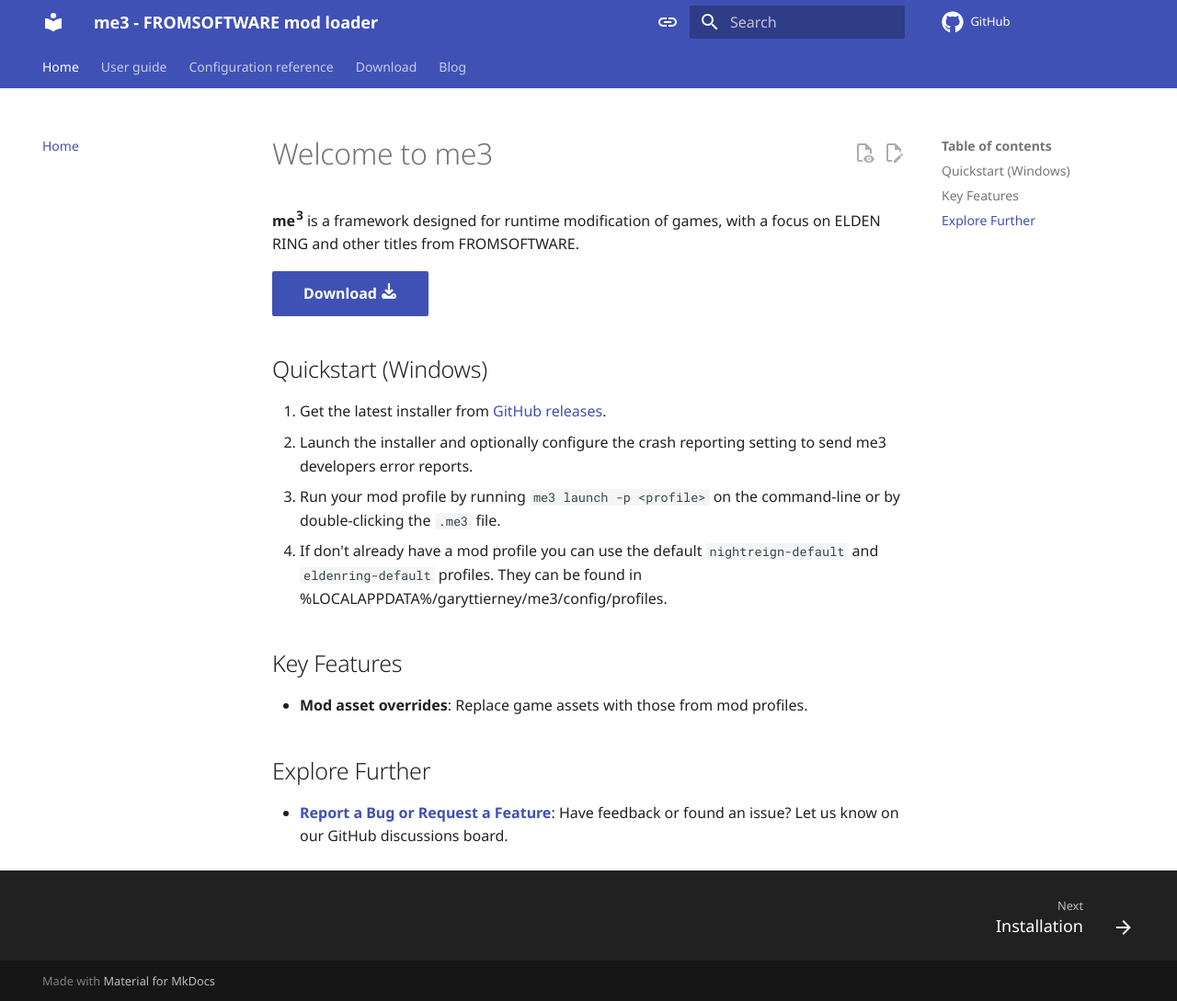
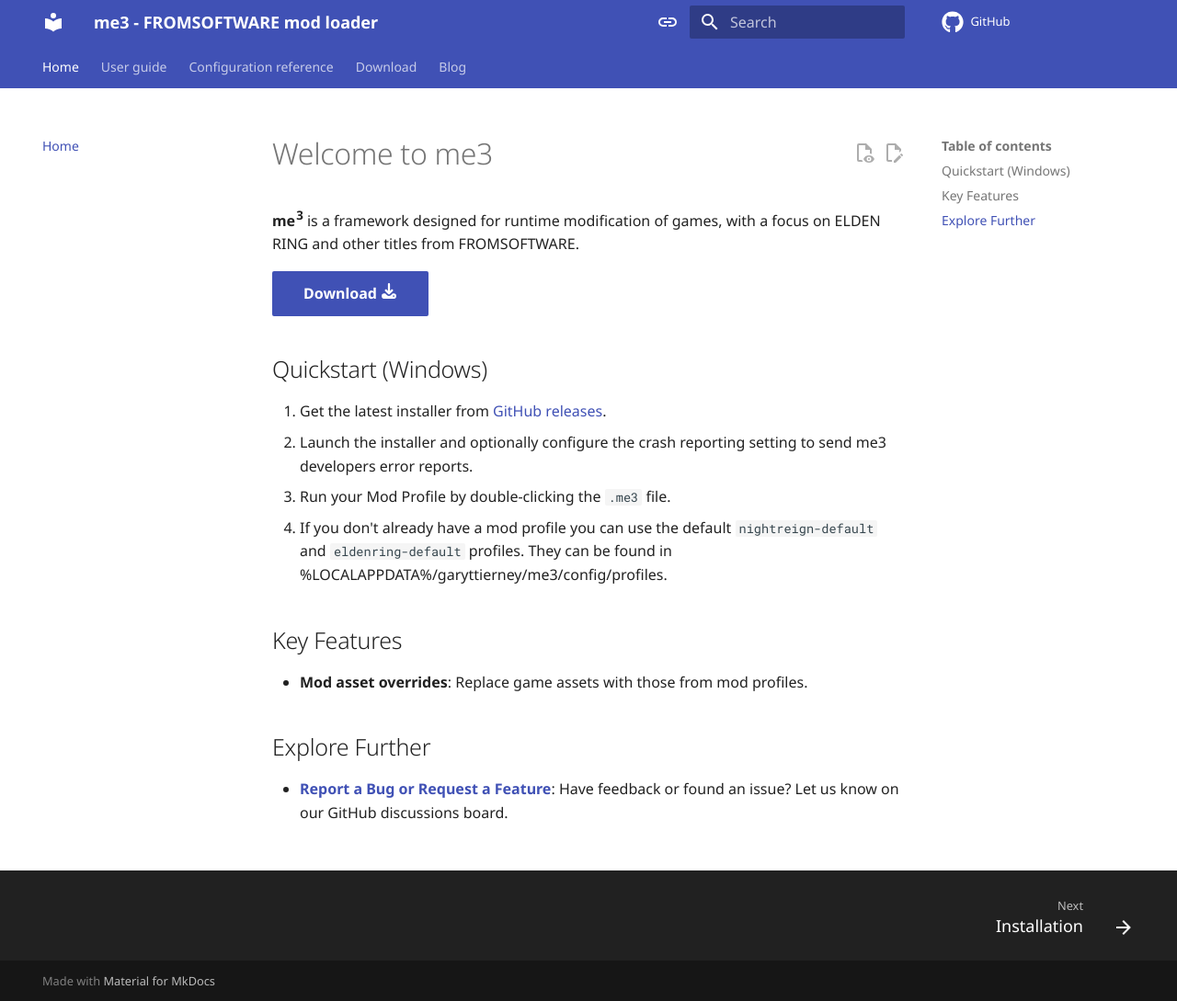
Before and after one commit to garyttierney/me3, an MkDocs documentation site: the page built from docs/index.md, in a window 1280 px wide and 1089 px high. Shown: the whole window at 92% size. Built offline with MkDocs 1.6.1 and Material for MkDocs 9.7.7, drawn with Linux system fonts in a browser that asks for light colours; comment, search, counter and statistics services are not loaded.

Commit message:
Shorten quickstart section

```diff
--- a/docs/index.md
+++ b/docs/index.md
@@ -12,8 +12,8 @@
 
 1. Get the latest installer from [GitHub releases](https://github.com/garyttierney/me3/releases/latest).
 2. Launch the installer and optionally configure the crash reporting setting to send me3 developers error reports.
-3. Run your mod profile by running `me3 launch -p <profile>` on the command-line or by double-clicking the `.me3` file.
-   - If don't already have a mod profile you can use the default `nightreign-default` and `eldenring-default` profiles. They can be found in %LOCALAPPDATA%/garyttierney/me3/config/profiles.
+3. Run your Mod Profile by double-clicking the `.me3` file.
+   - If you don't already have a mod profile you can use the default `nightreign-default` and `eldenring-default` profiles. They can be found in %LOCALAPPDATA%/garyttierney/me3/config/profiles.
 
 ## Key Features
 
```
